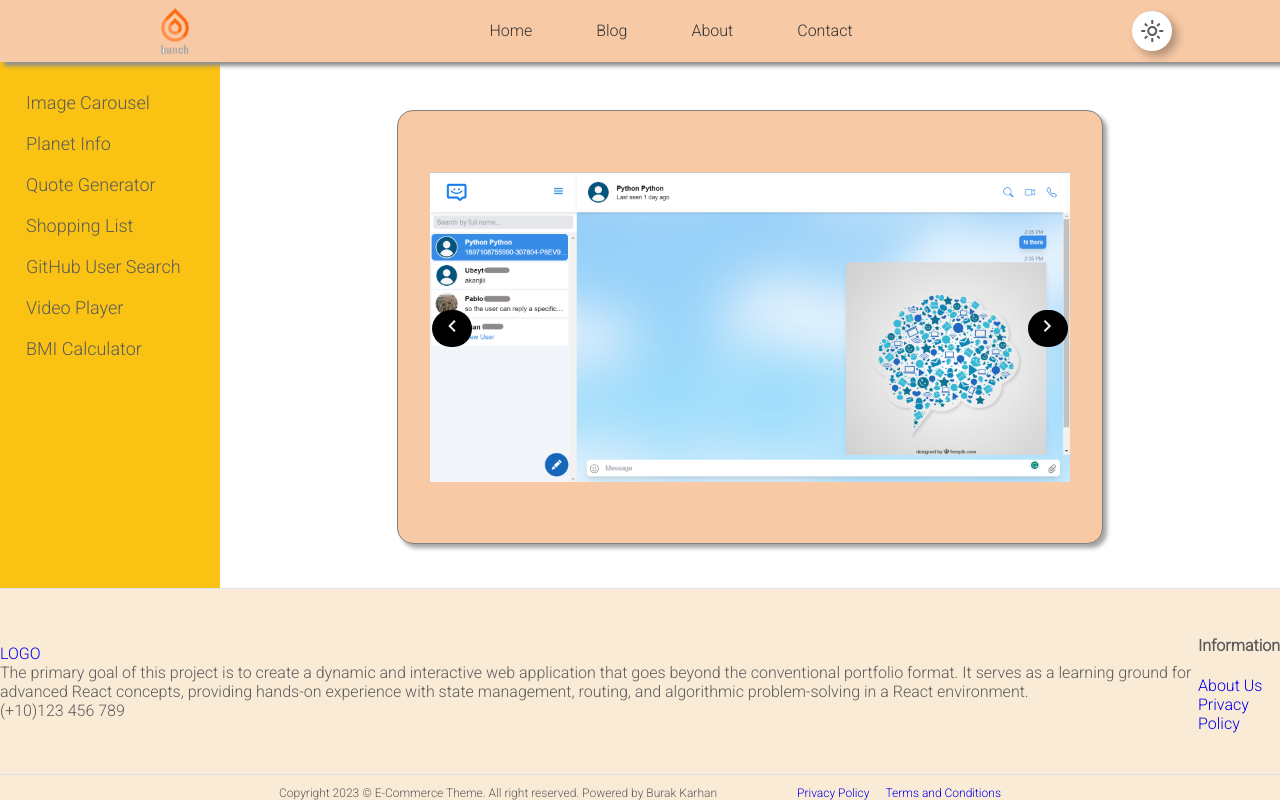
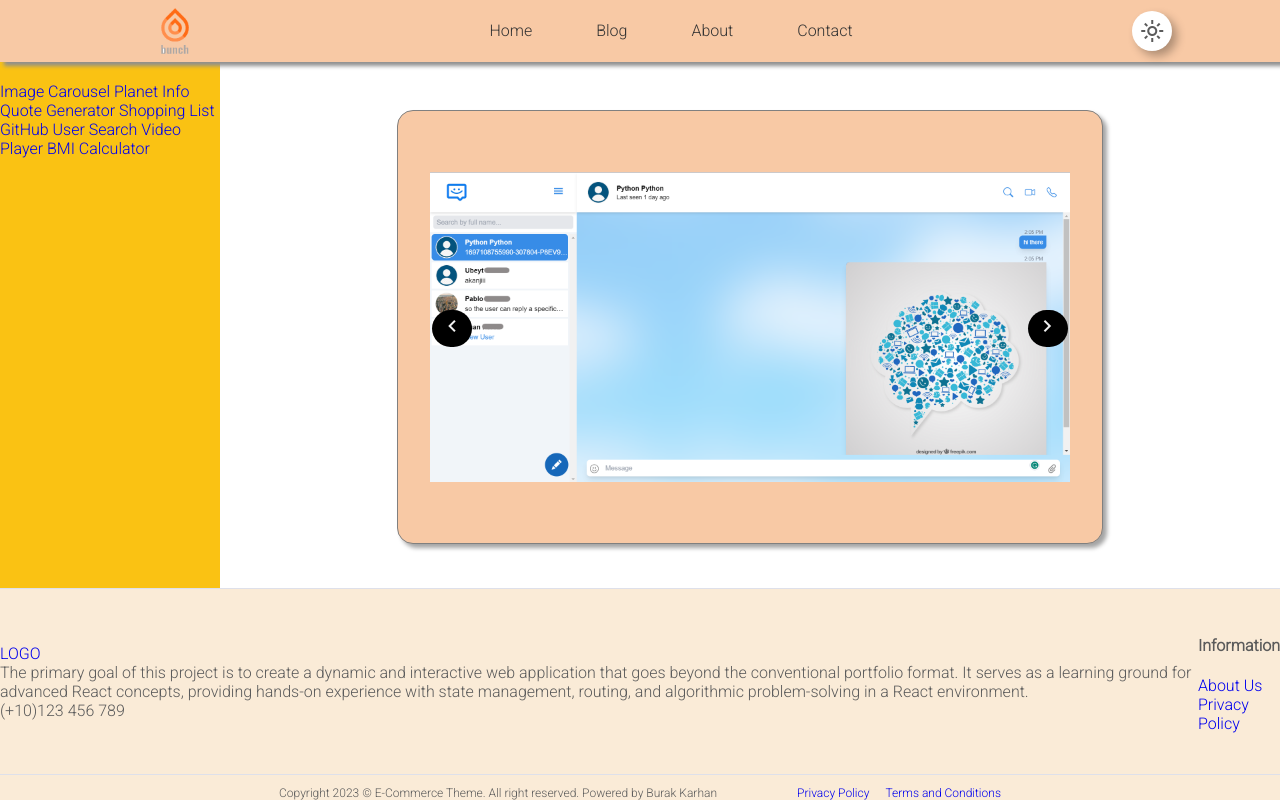
Before and after one commit to kobrak1/bunch-of-apps, a React (Vite) app: page / in a window 1280 px wide. Shown: the top 800 px of the page. Built offline with nearby package versions, Linux system fonts and the light colour scheme.

Commit message:
update: Sideba.jsx is removed from unnecessary p tags

```diff
--- a/src/components/Sidebar/Sidebar.jsx
+++ b/src/components/Sidebar/Sidebar.jsx
@@ -5,15 +5,14 @@ const Sidebar = () => {
   return (
     <aside>
       <div className="component-container">
-        <NavLink to={"/"}> <p>Image Carousel</p> </NavLink>
-        <NavLink to={"/planet-info"}> <p>Planet Info</p> </NavLink>
-        <NavLink to={"/quote-generator"}> <p>Quote Generator</p> </NavLink>
-        <NavLink to={"/shopping-list"}> <p>Shopping List</p> </NavLink>
-        <NavLink to={"/github-user-search"}> <p>GitHub User Search</p> </NavLink>
-        <NavLink to={"/video-player"}> <p>Video Player</p> </NavLink>
-        <NavLink to={"/bmi-calculator"}> <p>BMI Calculator</p> </NavLink>
-      </div>
-    </aside>
+        <NavLink to={"/"}> Image Carousel </NavLink>
+        <NavLink to={"/planet-info"}> Planet Info </NavLink>
+        <NavLink to={"/quote-generator"}> Quote Generator </NavLink>
+        <NavLink to={"/shopping-list"}> Shopping List </NavLink>
+        <NavLink to={"/github-user-search"}> GitHub User Search </NavLink>
+        <NavLink to={"/video-player"}> Video Player </NavLink>
+        <NavLink to={"/bmi-calculator"}> BMI Calculator </NavLink>
+      </div>    </aside>
   );
 };
 
```
